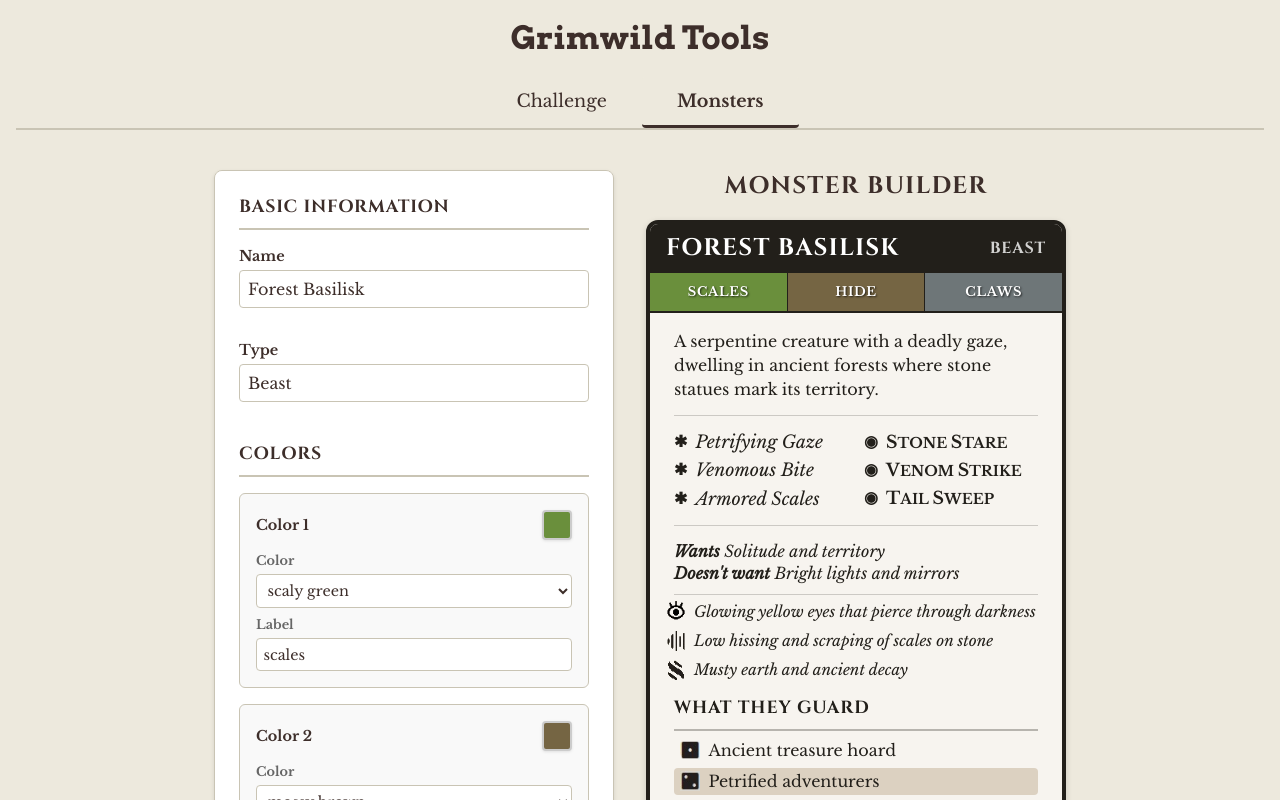
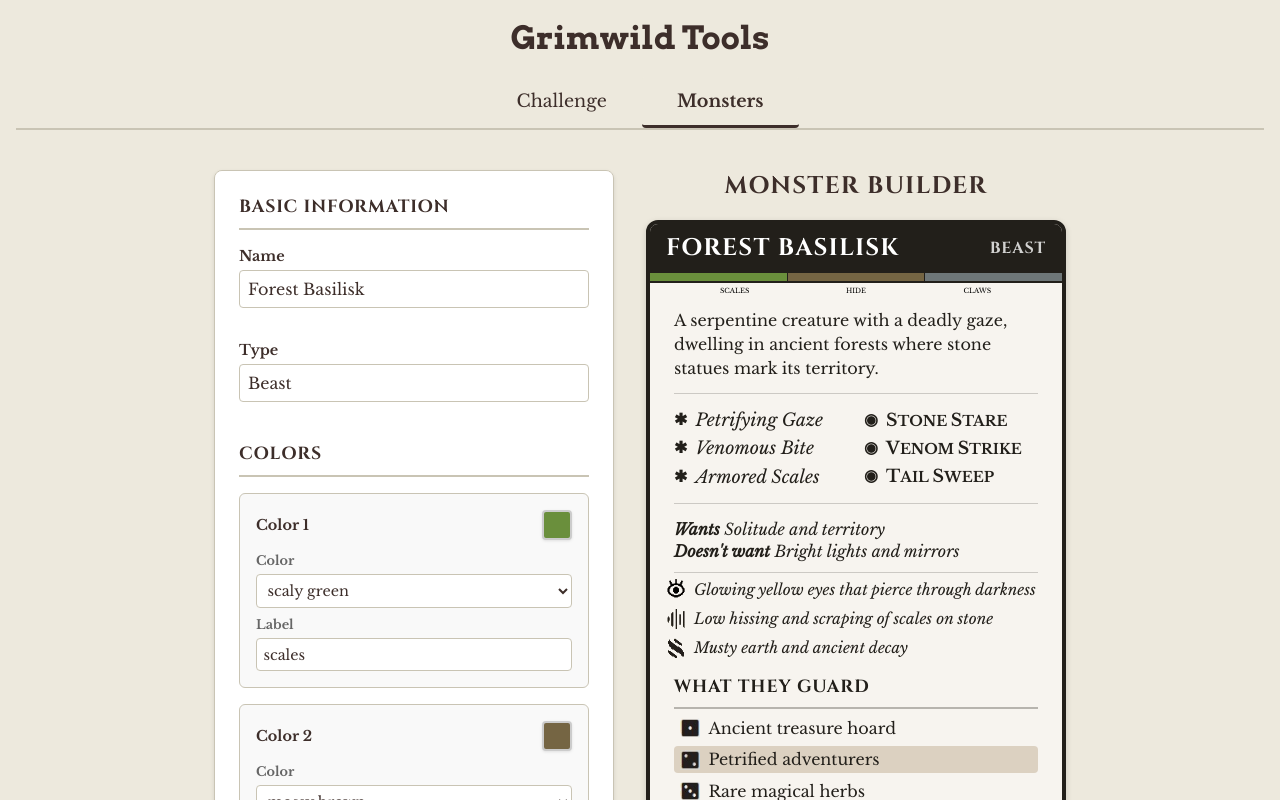
Before and after one commit to mvillaronga/grimwild-tools, a React (Vite) app: page / in a window 1280 px wide. Both pictures are taken after a click on the button "Monsters". Shown: the top 800 px of the page. Built offline with nearby package versions, Linux system fonts and the light colour scheme.

Commit message:
fixes to color display

```diff
--- a/src/components/monster/MonsterDisplay.css
+++ b/src/components/monster/MonsterDisplay.css
@@ -43,34 +43,36 @@
 
 .color-bar {
   display: flex;
-  height: 40px;
+  height: 10px;
   border-bottom: 2px solid var(--ink);
 }
 
 .color-segment {
   flex: 1;
   border-right: 1px solid var(--ink);
-  display: flex;
-  align-items: center;
-  justify-content: center;
-  position: relative;
 }
 
 .color-segment:last-child {
   border-right: none;
 }
 
+.color-labels {
+  display: flex;
+  padding: 0.25rem 1.5rem 0.25rem;
+  font-size: 0.425rem;
+  color: #000;
+  line-height: 1.2;
+}
+
 .color-label {
-  font-size: 0.8rem;
-  font-weight: 700;
+  flex: 1;
+  text-align: center;
+  font-weight: 400;
   text-transform: uppercase;
-  color: white;
-  text-shadow: 1px 1px 2px rgba(0, 0, 0, 0.7);
-  letter-spacing: 0.05em;
 }
 
 .description {
-  padding: 1rem 1.5rem 0.5rem;
+  padding: 0.5rem 1.5rem 0.5rem;
   margin: 0;
   line-height: 1.5;
 }
--- a/src/components/monster/MonsterDisplay.jsx
+++ b/src/components/monster/MonsterDisplay.jsx
@@ -38,6 +38,7 @@ export default function MonsterDisplay({
       </header>
 
       {colorHexes.length > 0 && (
+        <>
           <div className="color-bar">
             {colorHexes.map((hex, i) => (
               <div
@@ -46,13 +47,19 @@ export default function MonsterDisplay({
                 style={{
                   backgroundColor: hex,
                 }}
-            >
-              {colorArray[i] && (
-                <span className="color-label">{colorArray[i]}</span>
-              )}
-            </div>
+              />
             ))}
           </div>
+          {colorArray.some(label => label) && (
+            <div className="color-labels">
+              {colorHexes.map((hex, i) => (
+                <span key={i} className="color-label">
+                  {colorArray[i] || ''}
+                </span>
+              ))}
+            </div>
+          )}
+        </>
       )}
 
       {description && (
```
Lines whose indentation alone changed are shown as unchanged.
